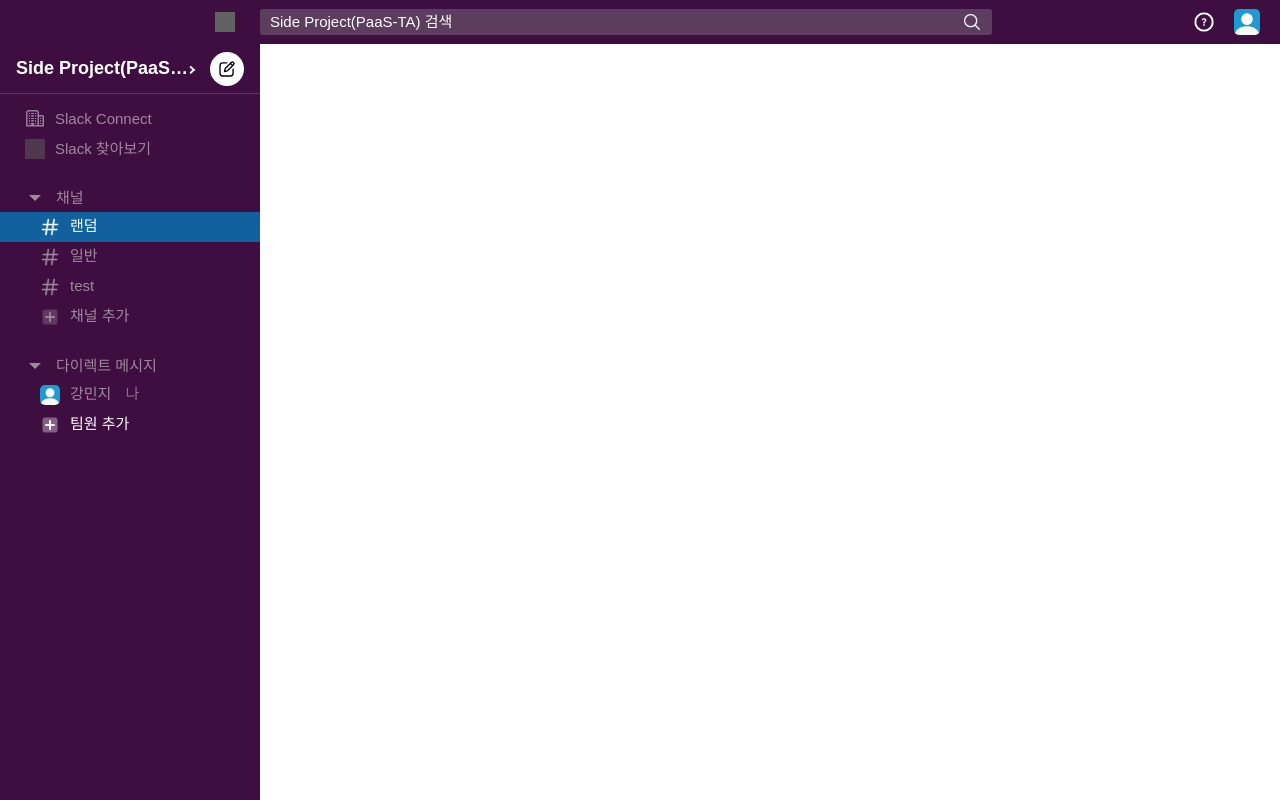
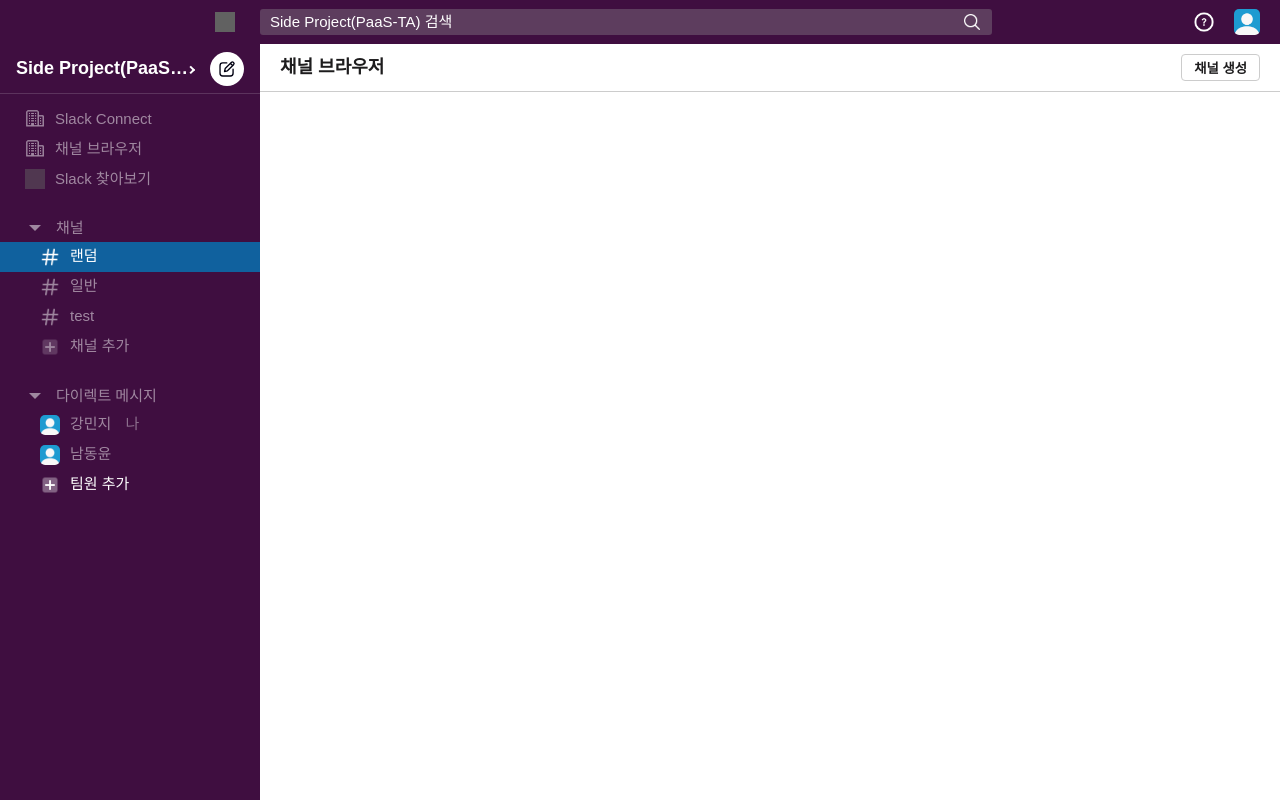
Before and after one commit to s1de-project/sps-front, a Vue app: page /ChannelBrowser in a window 1280 px wide. Built offline with nearby package versions, Linux system fonts and the light colour scheme; grey boxes are pictures that could not be loaded.

Commit message:
[UPDATE] 채널브라우저 페이지 생성

```diff
--- a/src/assets/css/common.css
+++ b/src/assets/css/common.css
@@ -48,9 +48,12 @@
   display: flex;
 }
 
+.p-section > div:not(.side-bar) {
+  width: calc(100vw - 260px);
+}
+
 .p-section .p-content-area {
   padding: 20px;
-  width: 100%;
 }
 
 .flex-c {
@@ -181,7 +184,7 @@
 .menu-list-wrap .menu-list {
   position: absolute;
   top: 35px;
-  left: 10px;
+  left: 50%;
   display: none;
   width: -webkit-max-content;
   width: -moz-max-content;
@@ -217,6 +220,7 @@
 
 .menu-list-wrap .menu-list .menu-item a > p, .menu-list-wrap .menu-list .menu-item .depth > p {
   cursor: pointer;
+  color: #333;
 }
 
 .menu-list-wrap .menu-list .menu-item a .user-pic, .menu-list-wrap .menu-list .menu-item .depth .user-pic {
@@ -371,7 +375,7 @@
   border-top: 0;
 }
 
-.menu-list-wrap.on .menu-list {
+.menu-list-wrap.on > .menu-list {
   display: block;
 }
 
@@ -382,7 +386,7 @@
   font-size: 20px;
 }
 
-.menu-list-wrap.on .modal-bg {
+.menu-list-wrap.on > .modal-bg {
   display: block;
 }
 
@@ -395,6 +399,50 @@
   width: 100%;
   height: 100%;
   z-index: 1;
+}
+
+/* title */
+.title-area {
+  display: -webkit-box;
+  display: -ms-flexbox;
+  display: flex;
+  -webkit-box-pack: justify;
+      -ms-flex-pack: justify;
+          justify-content: space-between;
+  -webkit-box-align: center;
+      -ms-flex-align: center;
+          align-items: center;
+  border-bottom: 1px solid #ccc;
+  padding: 10px 20px;
+  width: 100%;
+}
+
+/* btn */
+.btn-type1 {
+  color: #1d1c1d;
+  font-weight: bold;
+  padding: 3px 12px;
+  border: 1px solid #ccc;
+  border-radius: 4px;
+}
+
+/* modal */
+.modal-wrap .modal-basic {
+  position: absolute;
+  top: 50%;
+  left: 50%;
+  -webkit-transform: translateX(-50%) translateY(-50%);
+          transform: translateX(-50%) translateY(-50%);
+  width: 520px;
+  height: 520px;
+  background-color: #fff;
+  z-index: 2;
+  display: none;
+}
+
+.modal-wrap.on .modal-bg {
+  display: block;
+  background-color: rgba(0, 0, 0, 0.233);
 }
 
 @font-face {
@@ -645,7 +693,7 @@
           transform: translateY(-50%);
 }
 
-.side-bar .accordion-menu-wrap .accordion-menu ul li a {
+.side-bar .accordion-menu-wrap .accordion-menu ul li > a {
   padding: 5px 25px 5px 40px;
   color: #fff;
   opacity: .5;
@@ -654,11 +702,11 @@
   display: flex;
 }
 
-.side-bar .accordion-menu-wrap .accordion-menu ul li a *[class^=ico-] {
+.side-bar .accordion-menu-wrap .accordion-menu ul li > a *[class^=ico-] {
   margin-right: 10px;
 }
 
-.side-bar .accordion-menu-wrap .accordion-menu ul li a *[class^=ico-].ico-message img {
+.side-bar .accordion-menu-wrap .accordion-menu ul li > a *[class^=ico-].ico-message img {
   -webkit-filter: invert(1);
           filter: invert(1);
 }
--- a/src/assets/scss/_guide.scss
+++ b/src/assets/scss/_guide.scss
@@ -37,9 +37,11 @@
 }
 .p-section {
   display: flex;
+	& > div:not(.side-bar) {
+		width: calc(100vw - 260px);
+	}
   .p-content-area {
     padding: 20px;
-		width: 100%;
   }
 }
 // flex
@@ -131,7 +133,7 @@
   .menu-list {
     position: absolute;
     top: 35px;
-    left: 10px;
+    left: 50%;
     display: none;
     width: max-content;
     max-width: 300px;
@@ -153,6 +155,7 @@
         position: relative;
         & > p {
           cursor: pointer;
+					color: #333;
         }
         .user-pic {
           width: 36px;
@@ -282,7 +285,7 @@
     }
   }
   &.on {
-    .menu-list {
+    & > .menu-list {
       display: block;
     }
   }
@@ -293,7 +296,7 @@
   text-decoration: underline;
   font-size: 20px;
 }
-.menu-list-wrap.on .modal-bg {
+.menu-list-wrap.on > .modal-bg {
   display: block;
 }
 .modal-bg {
@@ -306,3 +309,40 @@
   height: 100%;
   z-index: 1;
 }
+/* title */
+.title-area {
+	display: flex;
+	justify-content: space-between;
+	align-items: center;
+	border-bottom: 1px solid #ccc;
+	padding: 10px 20px;
+	width: 100%;
+}
+/* btn */
+.btn-type1 {
+	color: #1d1c1d;
+	font-weight: bold;
+	padding: 3px 12px;
+	border: 1px solid #ccc;
+	border-radius: 4px;
+}
+/* modal */
+.modal-wrap {
+	.modal-basic {
+		position: absolute;
+		top: 50%;
+		left: 50%;
+		transform: translateX(-50%) translateY(-50%);
+		width: 520px;
+		height: 520px;
+		background-color: #fff;
+		z-index: 2;
+		display: none;
+	}
+	&.on {
+		.modal-bg {
+			display: block;
+			background-color: rgba(0, 0, 0, 0.233);
+		}
+	}
+}
--- a/src/assets/scss/_side-bar.scss
+++ b/src/assets/scss/_side-bar.scss
@@ -114,7 +114,7 @@
     .accordion-menu {
       ul {
         li {
-          a {
+          & > a {
             padding: 5px 25px 5px 40px;
             color: #fff;
             opacity: .5;
--- a/src/components/SideBar.vue
+++ b/src/components/SideBar.vue
@@ -106,6 +106,14 @@
           <p>Slack Connect</p>
         </a>
       </div>
+      <div class="p-list-item">
+        <router-link to="/ChannelBrowser">
+          <div class="ico-company">
+            <img src="../assets/images/icon/ico-company.png" alt="">
+          </div>
+          <p>채널 브라우저</p>
+        </router-link>
+      </div>
       <div class="p-list-item menu-list-wrap" v-bind:class="{ on : isOn2 }">
         <a href="javascript:void(0)" @click="toggleInfo2">
           <div class="ico-more">
@@ -178,8 +186,21 @@
         <div class="modal-bg" @click="toggleInfo2">
         </div>
       </div>
-      <div class="p-list-item accordion-menu-wrap">
-        <a href="javascript:void(0)" @click="toggleInfo3">채널</a>
+      <div class="p-list-item accordion-menu-wrap menu-list-wrap" :class="{ on : isActive }" @contextmenu.prevent>
+        <a href="javascript:void(0)" @click="toggleInfo3" @mousedown.right="rightList" @contextmenu.prevent>채널</a>
+				<!-- 우클릭시 펼쳐짐 -->
+				<div class="menu-list">
+					<div class="menu-item">
+						<a href="#">
+							<p>채널 로그아웃</p>
+						</a>
+						<a href="#">
+							<p>채널 관리</p>
+						</a>
+					</div>
+				</div>
+				<div class="modal-bg" @click="rightList">
+				</div>
         <div class="accordion-menu" v-bind:class="{ on : isOn3 }">
           <ul>
             <li class="on" @click="selectItem($event)">
@@ -206,13 +227,25 @@
                 <p>test</p>
               </a>
             </li>
-            <li class="add-btn">
-              <a href="#">
+            <li class="add-btn menu-list-wrap" v-bind:class="{ on : isOn4 }">
+              <a href="javascript:void(0)" @click="toggleInfo4">
                 <div class="ico-add">
                   <img src="../assets/images/icon/ico-add.png" alt="">
                 </div>
                 <p>채널 추가</p>
               </a>
+							<div class="menu-list">
+								<div class="menu-item">
+									<a href="#">
+										<p>새 채널 생성</p>
+									</a>
+									<a href="#">
+										<p>모든 채널 탐색</p>
+									</a>
+								</div>
+							</div>
+							<div class="modal-bg" @click="toggleInfo4">
+							</div>
             </li>
           </ul>
         </div>
@@ -227,6 +260,14 @@
                   <img src="../assets/images/icon/ico-user.png" alt="">
                 </div>
                 <p>강민지 <span>나</span></p>
+              </a>
+            </li>
+            <li class="user-display">
+              <a href="#">
+                <div class="ico-user">
+                  <img src="../assets/images/icon/ico-user.png" alt="">
+                </div>
+                <p>남동윤</p>
               </a>
             </li>
             <li class="add-btn type2">
@@ -251,7 +292,9 @@
         projectName: "Side Project(PaaS-TA)",
         isOn : false,
         isOn2 : false,
-        isOn3 : true
+        isOn3 : true,
+        isOn4 : false,
+        isActive : false,
       }
     },
     methods: {
@@ -264,6 +307,12 @@
       toggleInfo3() {
         this.isOn3 = !this.isOn3;
       },
+      toggleInfo4() {
+        this.isOn4 = !this.isOn4;
+      },
+			rightList() {
+				this.isActive = !this.isActive
+			},
     }
   }
 </script>
--- a/src/router/index.js
+++ b/src/router/index.js
@@ -14,6 +14,14 @@
     // this generates a separate chunk (about.[hash].js) for this route
     // which is lazy-loaded when the route is visited.
     component: () => import(/* webpackChunkName: "about" */ '../views/TestGuide.vue')
+  },
+  {
+    path: '/ChannelBrowser',
+    name: 'ChannelBrowser',
+    // route level code-splitting
+    // this generates a separate chunk (about.[hash].js) for this route
+    // which is lazy-loaded when the route is visited.
+    component: () => import(/* webpackChunkName: "about" */ '../views/ChannelBrowser.vue')
   }
 ]
 
--- /dev/null
+++ b/src/views/ChannelBrowser.vue
@@ -0,0 +1,30 @@
+<template>
+  <div>
+		<div class="title-area">
+			<h3 class="fs-18">채널 브라우저</h3>
+			<div class="modal-wrap">
+				<button class="btn-type1 modal-btn">채널 생성</button>
+				<div class="modal-basic">
+					<div class="modal-header">
+						<p>채널 생성</p>
+					</div>
+					<div class="modal-content"></div>
+				</div>
+				<div class="modal-bg"></div>
+			</div>
+		</div>
+		<div class="p-content-area">
+
+		</div>
+	</div>
+</template>
+
+<script>
+	export default {
+
+	}
+</script>
+
+<style lang="scss" scoped>
+
+</style>
--- a/src/views/PageList.vue
+++ b/src/views/PageList.vue
@@ -199,6 +199,21 @@
 											</td>
 											<td class="memo"></td>
 										</tr>
+										<tr>
+											<td class="d1">채널</td>
+											<td class="d2">채널브라우저</td>
+											<td class="d3"></td>
+											<td class="director">/ChannelBrowser</td>
+											<td class="file">ChannelBrowser.vue</td>
+											<td class="date">
+												<ul class="hislist">
+													<li>
+														<router-link to="/ChannelBrowser" class="flag-none">22.05.26</router-link>
+													</li>
+												</ul>
+											</td>
+											<td class="memo"></td>
+										</tr>
 									</tbody>
 								</table>
 							</div>
```
Also changed, not shown: src/assets/css/common.min.css, 2 other files (tests, documents, lock files or other folders).
